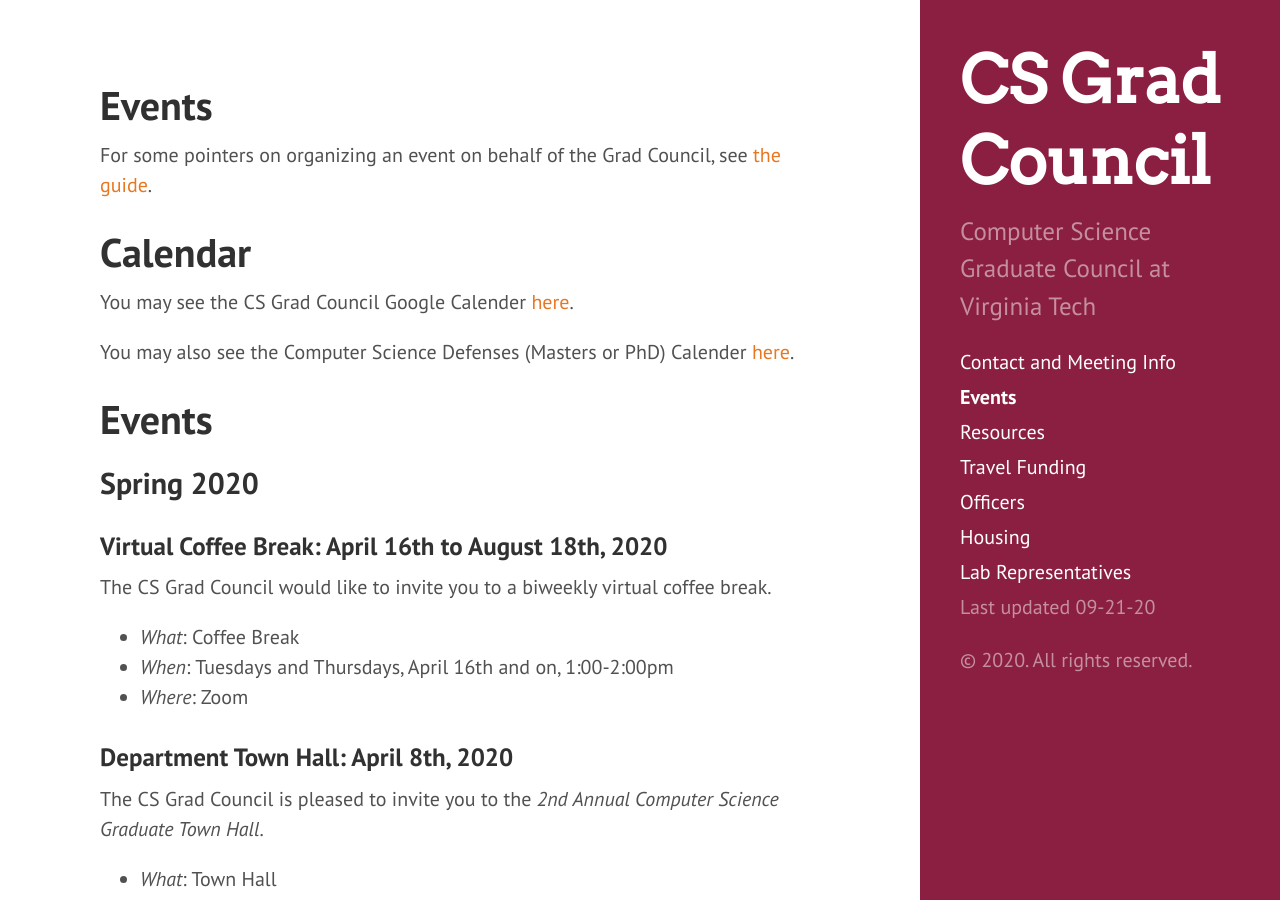
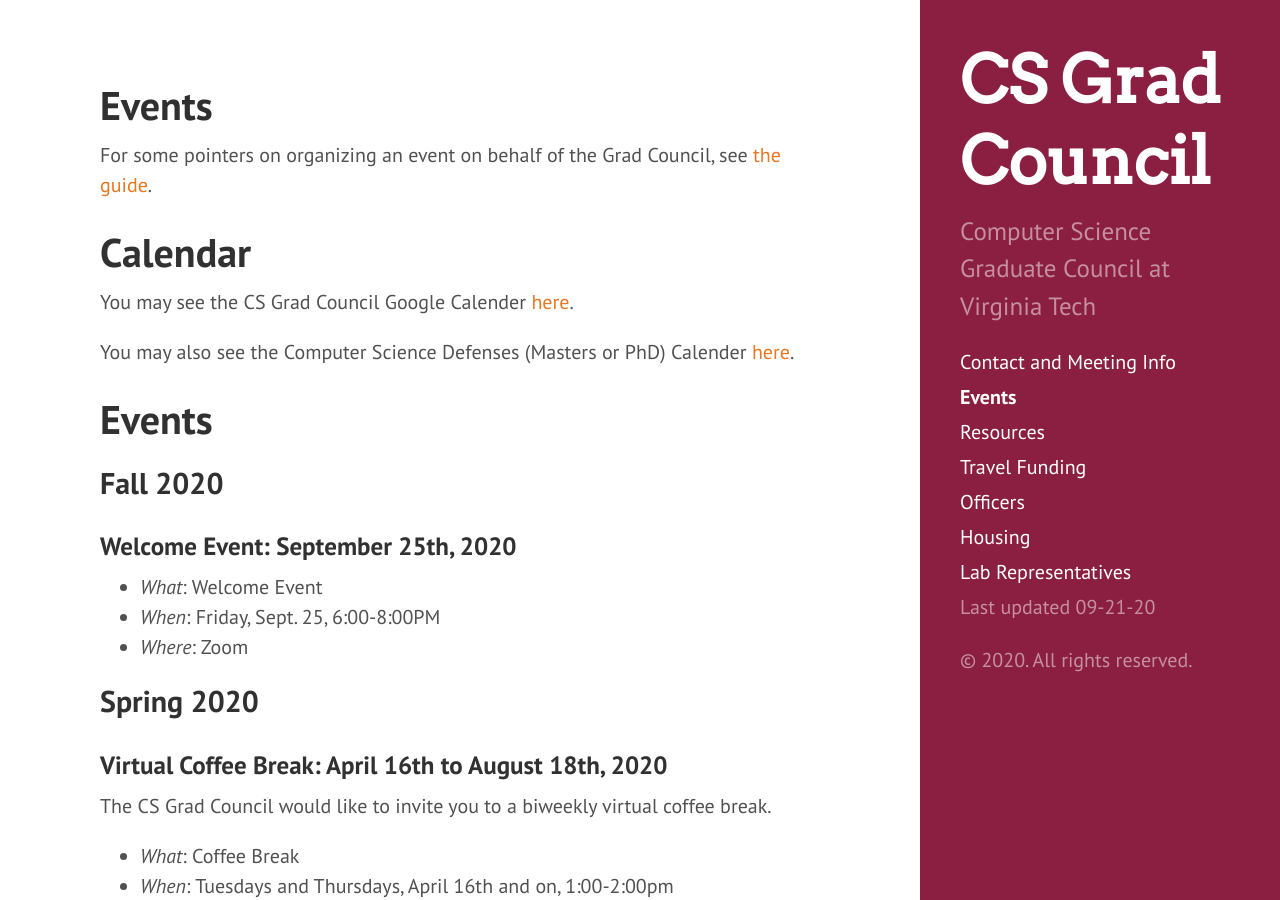
Before and after one commit to CSGraduateCouncil-VirginiaTech/csgc-website, a Jekyll site: the page built from events.md, in a window 1280 px wide and 900 px high. Built offline with Jekyll 4.4.1, drawn with Linux system fonts in a browser that asks for light colours.

Commit message:
Add Welcome Event to Events page

```diff
--- a/events.md
+++ b/events.md
@@ -13,6 +13,14 @@ You may see the CS Grad Council Google Calender [here](https://calendar.google.c
 You may also see the Computer Science Defenses (Masters or PhD) Calender [here](https://calendar.google.com/calendar?cid=Y184b2dhNHRtdXNzbjcydXRnM3ViYzRmcXZ2a0Bncm91cC5jYWxlbmRhci5nb29nbGUuY29t).
 
 # Events
+
+## Fall 2020
+
+### Welcome Event: September 25th, 2020
+
+- *What*: Welcome Event
+- *When*: Friday, Sept. 25, 6:00-8:00PM
+- *Where*: Zoom
 
 ## Spring 2020
 
```
